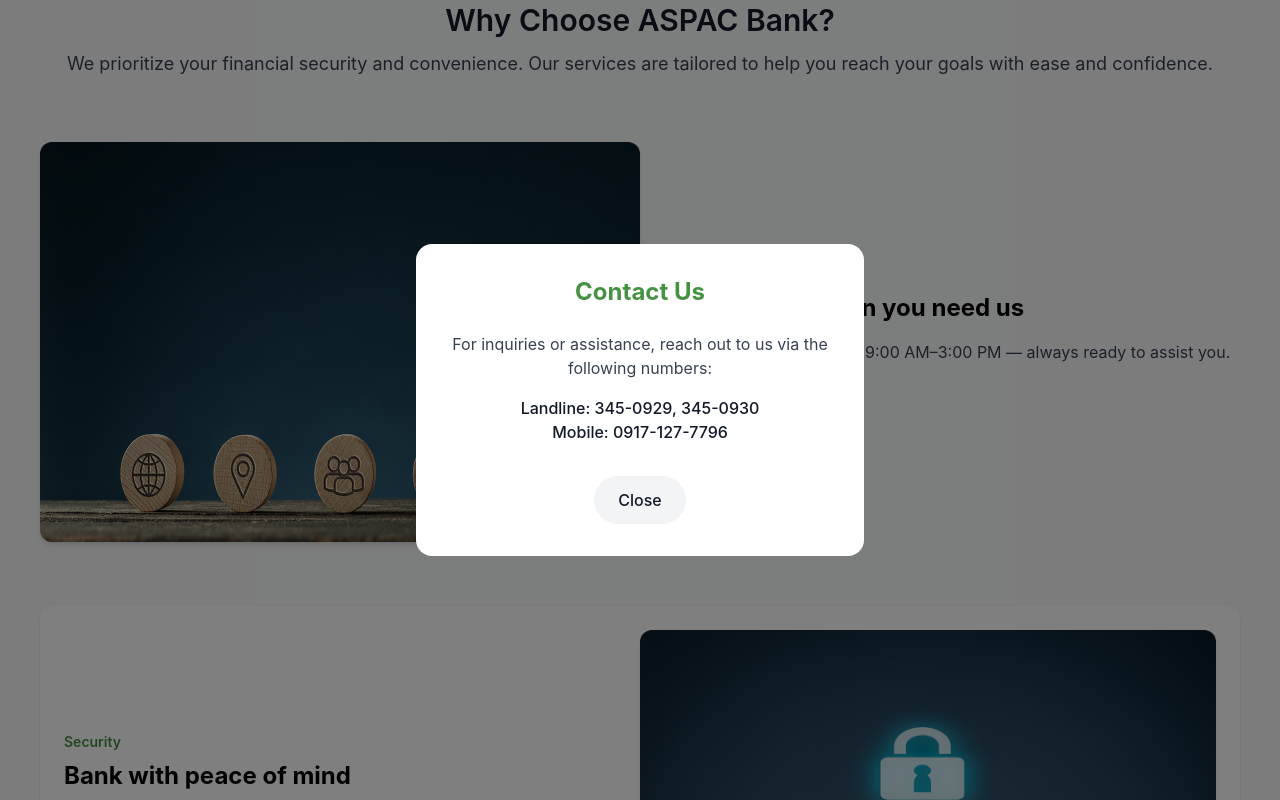
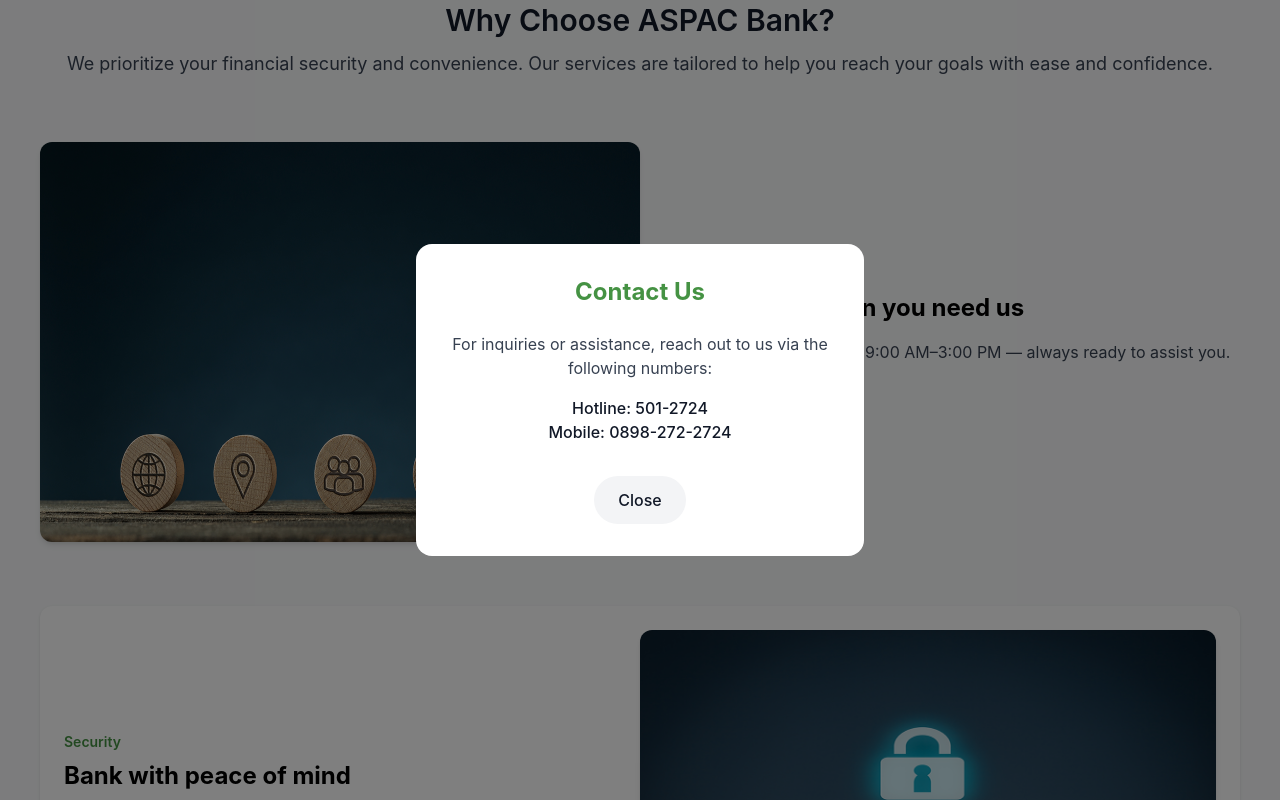
Before and after one commit to Christian-aspacbank/aspacbank, a React (Create React App) app: page /our-services in a window 1280 px wide. Both pictures are taken after a click on the button "Contact Us". Shown: the part 790-1590 px from the top of the page. Built offline with nearby package versions, Linux system fonts and the light colour scheme.

Commit message:
update_hotline_1_21_2026
update_hotline_1_21_2026

```diff
--- a/src/Pages/OurServices.tsx
+++ b/src/Pages/OurServices.tsx
@@ -294,9 +294,9 @@
                   numbers:
                 </p>
                 <p className="text-gray-900 text-center font-medium">
-                  Landline: 345-0929, 345-0930
+                  Hotline: 501-2724
                   <br />
-                  Mobile: 0917-127-7796
+                  Mobile: 0898-272-2724
                 </p>
                 <div className="mt-8 text-center">
                   <button
```
